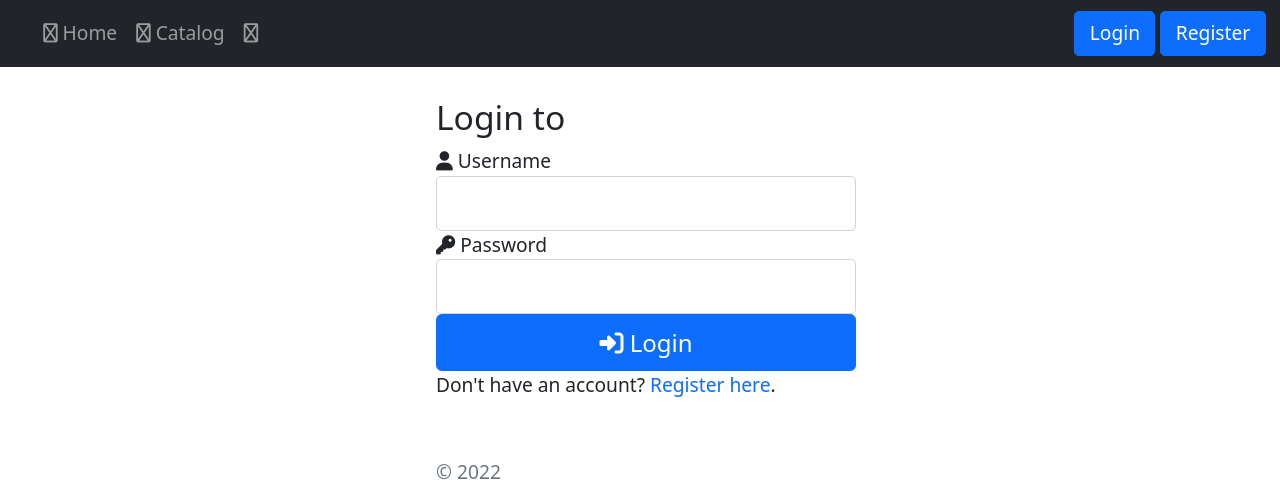
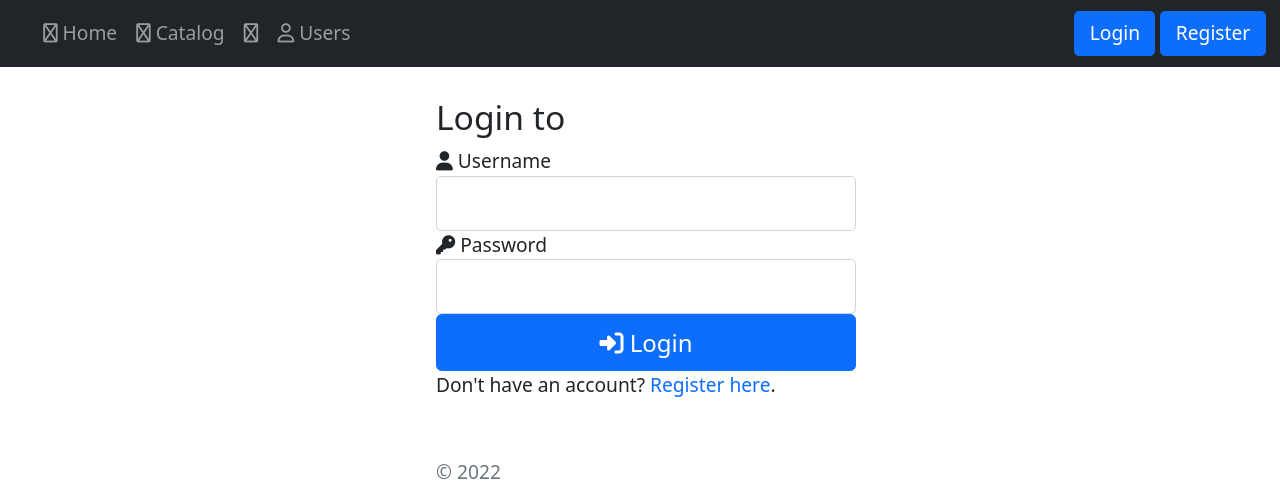
Before and after one commit to RED7STUDIOS/RED7Community-Legacy, a PHP site: page /login.php in a window 1280 px wide. Shown: the top 486 px of the page. Run offline with PHP 8.4, Linux system fonts and the light colour scheme; data that the repository does not hold is empty; a stand-in replaces the project's code that opens the database connection; some libraries are stand-ins or nearby versions.

Commit message:
Add user search to navbar

```diff
--- a/red7community.ml/account/navbar.php
+++ b/red7community.ml/account/navbar.php
@@ -29,6 +29,9 @@
 				<li class="nav-item">
 					<a class="nav-link" aria-current="page" href="/currency.php"><i class="far fa-money-bill-wave"></i> <?php echo $currency_name ?></a>
 				</li>
+				<li class="nav-item">
+					<a class="nav-link" aria-current="page" href="/users/search.php"><i class="far fa-user"></i> Users</a>
+				</li>
 			</ul>
 			<form class="d-flex">
 				<ul class="navbar-nav">
```
